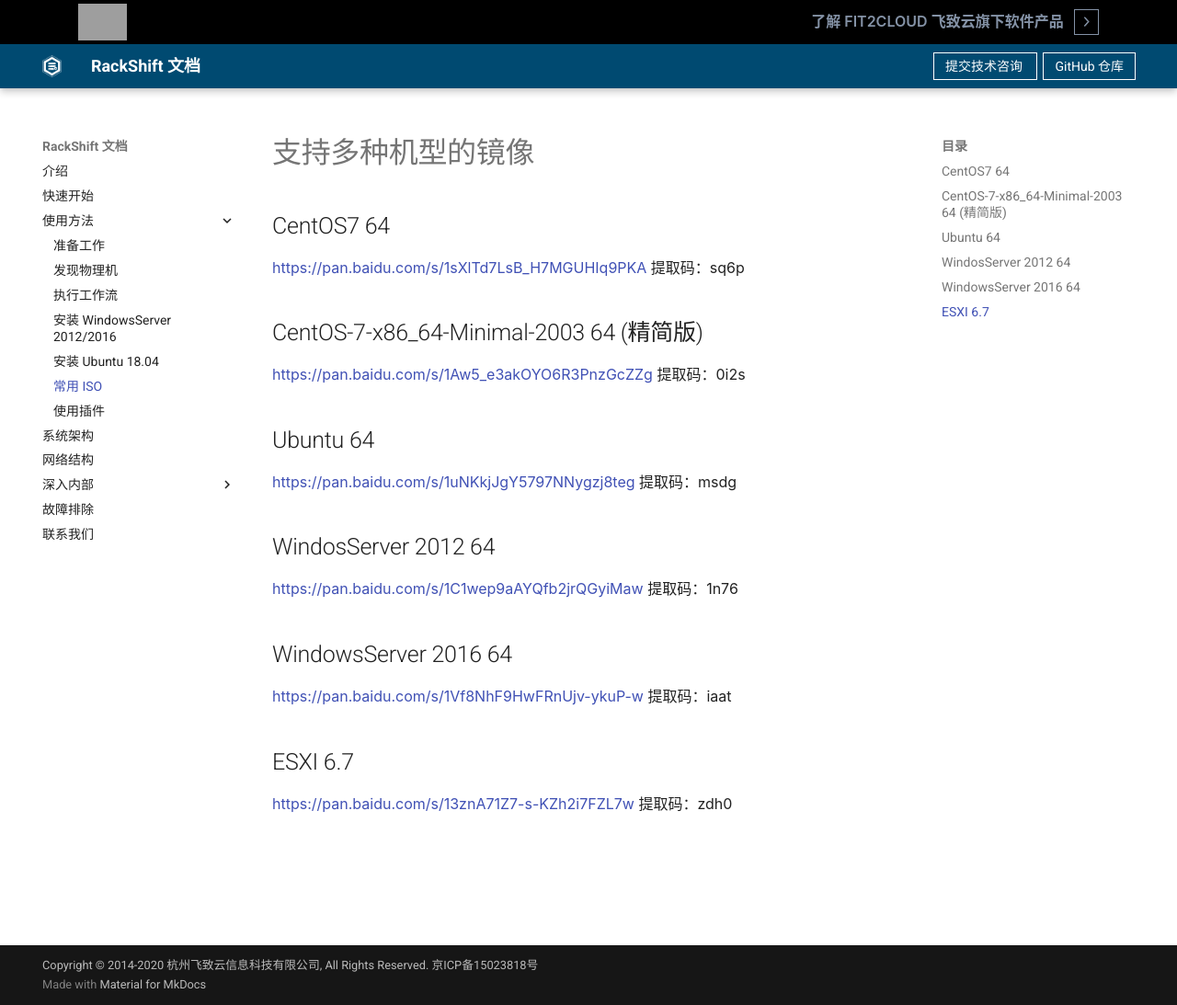
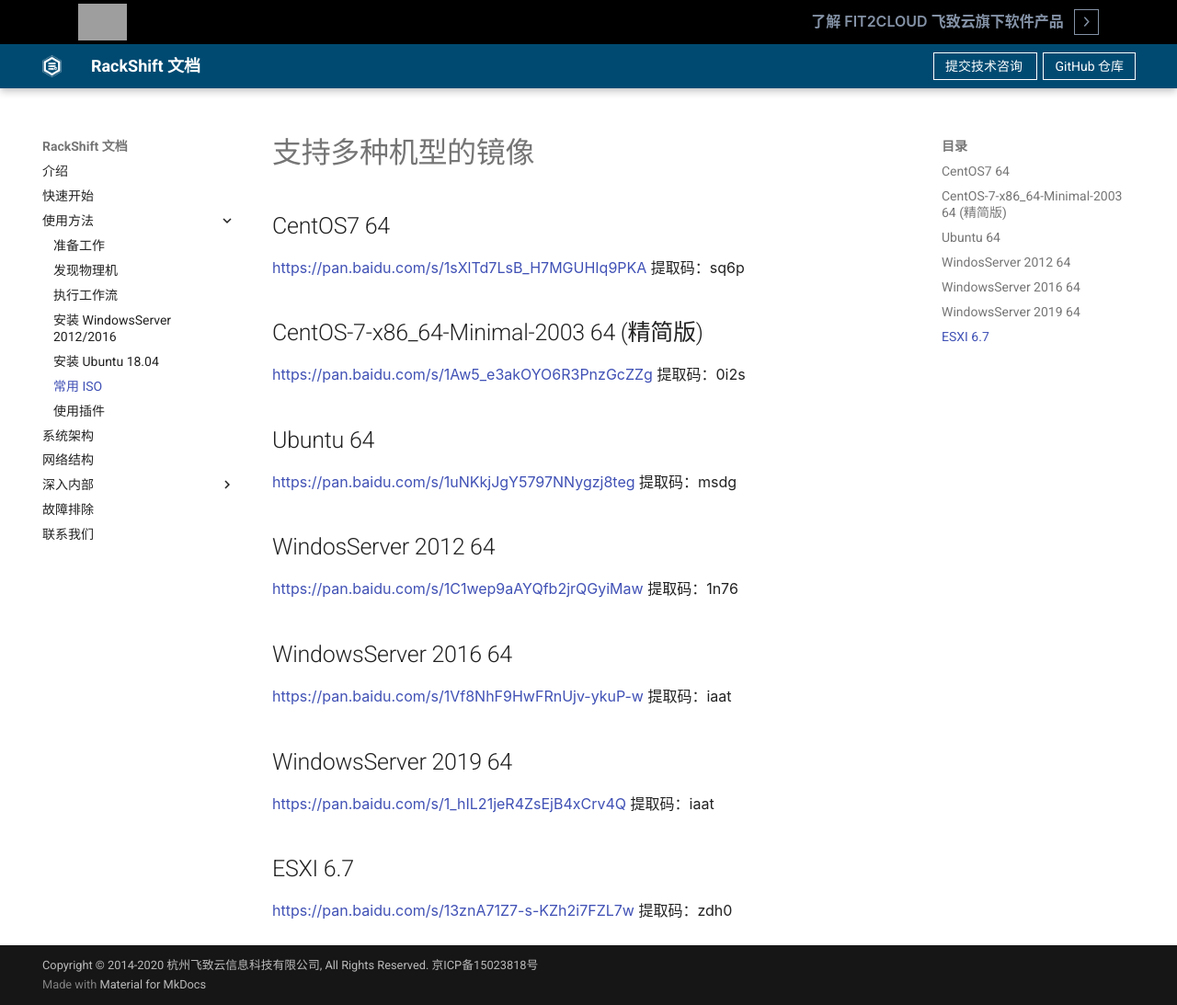
Before and after one commit to fit2cloud/rackshift-docs-static, an MkDocs documentation site: the page built from docs/iso.md, in a window 1280 px wide and 1093 px high. Shown: the whole window at 92% size. Built offline with MkDocs 1.6.1 and Material for MkDocs 9.7.7, drawn with Linux system fonts in a browser that asks for light colours; the version menu is left out; grey boxes are pictures that could not be loaded.

Commit message:
docs:增加 2019 iso 下载链接

```diff
--- a/docs/iso.md
+++ b/docs/iso.md
@@ -20,6 +20,10 @@
 
 https://pan.baidu.com/s/1Vf8NhF9HwFRnUjv-ykuP-w 提取码：iaat
 
+## WindowsServer 2019 64
+
+https://pan.baidu.com/s/1_hIL21jeR4ZsEjB4xCrv4Q 提取码：iaat
+
 ## ESXI 6.7
 
 https://pan.baidu.com/s/13znA71Z7-s-KZh2i7FZL7w 提取码：zdh0
```
